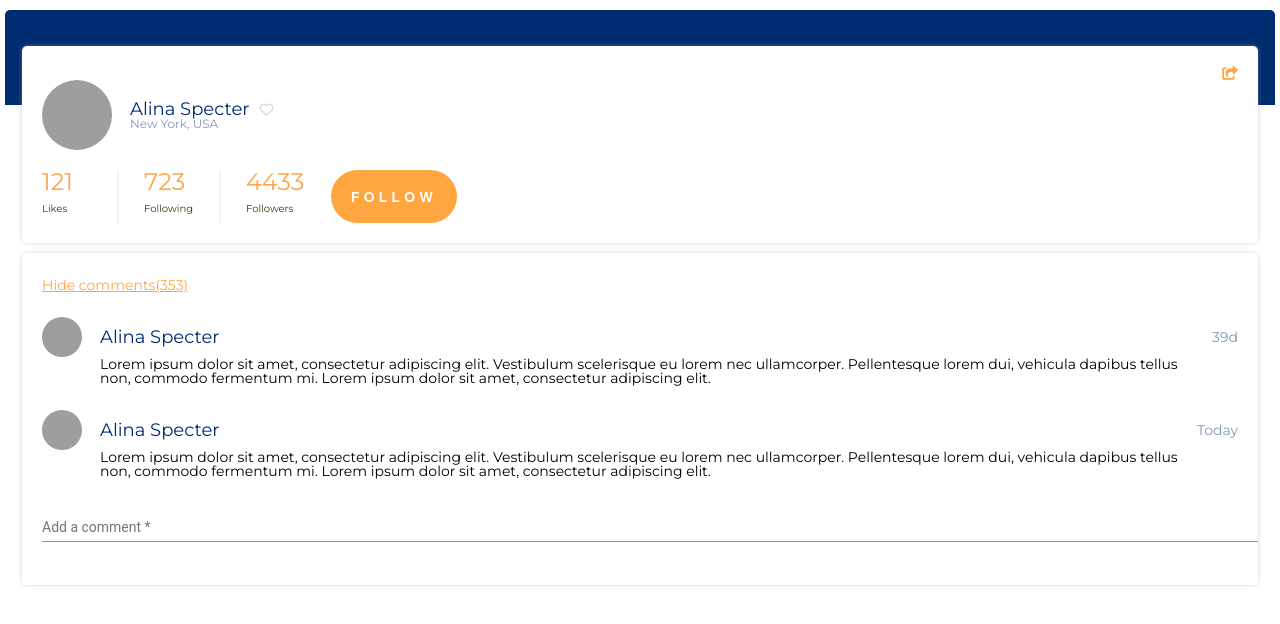
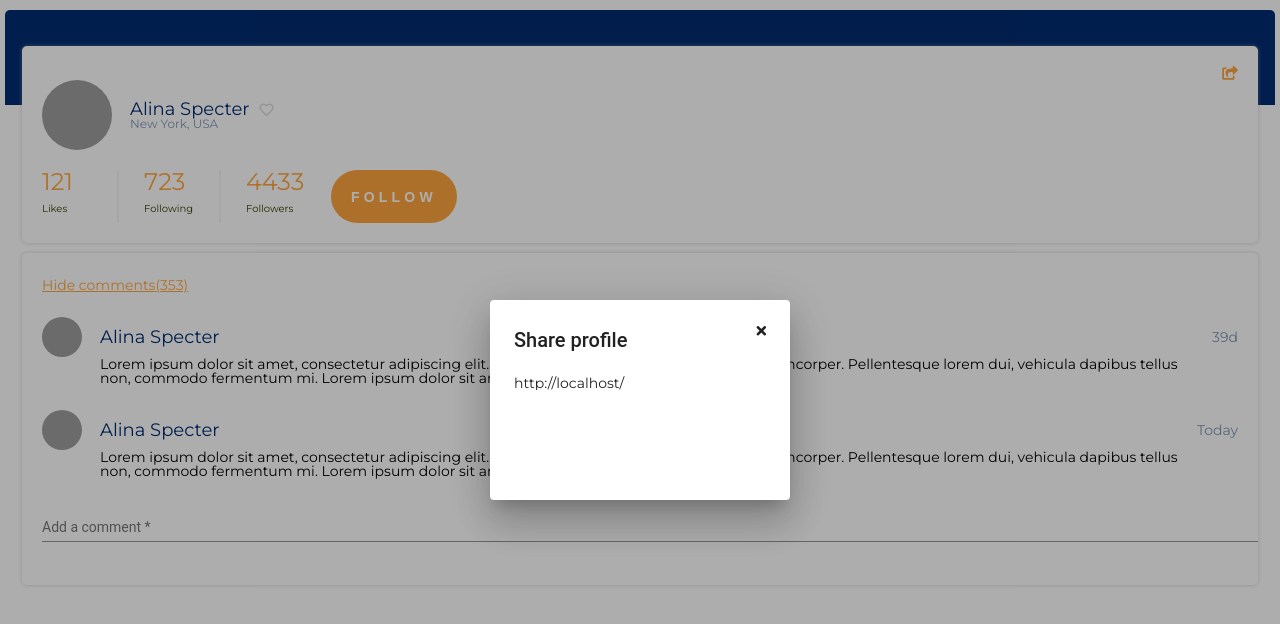
Before and after one commit to kszatkowski/user-profile, an Angular app: page / in a window 1280 px wide. Both pictures are taken after a click on the icon 640 px from the left and 73 px from the top of the page. Shown: the top 624 px of the page. Built offline with nearby package versions, Linux system fonts and the light colour scheme; grey boxes are pictures that could not be loaded.

Commit message:
Implemented share profile dialog using angular material dialog

```diff
--- a/src/app/app.module.ts
+++ b/src/app/app.module.ts
@@ -3,6 +3,7 @@ import { NgModule } from '@angular/core';
 import { HttpClientModule } from '@angular/common/http';
 import { BrowserAnimationsModule } from '@angular/platform-browser/animations';
 import { MatInputModule } from '@angular/material/input';
+import { MatDialogModule } from '@angular/material/dialog';
 import { FormsModule, ReactiveFormsModule } from '@angular/forms';
 
 import { AppComponent } from './app.component';
@@ -13,6 +14,7 @@ import { StatistcsItemComponent } from './components/statistics/statistcs-item/s
 import { UserProfileCommentsComponent } from './components/user-profile-comments/user-profile-comments.component';
 import { CommentComponent } from './components/user-profile-comments/comment/comment.component';
 import { DayDifferencePipe } from './pipes/day-difference.pipe';
+import { ShareProfileDialogComponent } from './components/share-profile-dialog/share-profile-dialog.component';
 
 @NgModule({
 	declarations: [
@@ -23,17 +25,20 @@ import { DayDifferencePipe } from './pipes/day-difference.pipe';
 		StatistcsItemComponent,
 		UserProfileCommentsComponent,
 		CommentComponent,
-		DayDifferencePipe
+		DayDifferencePipe,
+		ShareProfileDialogComponent
 	],
 	imports: [
 		BrowserModule,
 		HttpClientModule,
 		BrowserAnimationsModule,
 		MatInputModule,
+		MatDialogModule,
 		FormsModule,
 		ReactiveFormsModule
 	],
 	providers: [],
-	bootstrap: [AppComponent]
+	bootstrap: [AppComponent],
+	entryComponents: [ShareProfileDialogComponent]
 })
 export class AppModule { }
--- /dev/null
+++ b/src/app/components/share-profile-dialog/share-profile-dialog.component.html
@@ -0,0 +1,3 @@
+<h2 mat-dialog-title>Share profile</h2>
+<i class="fas fa-times" (click)="close()"></i>
+<mat-dialog-content>{{profileUrl}}</mat-dialog-content>
--- /dev/null
+++ b/src/app/components/share-profile-dialog/share-profile-dialog.component.scss
@@ -0,0 +1,13 @@
+.mat-dialog-title {
+	display: inline;
+}
+
+i {
+	float: right;
+	cursor: pointer;
+}
+
+.mat-dialog-content {
+	margin-top: 20px;
+	overflow: hidden;
+}
--- /dev/null
+++ b/src/app/components/share-profile-dialog/share-profile-dialog.component.ts
@@ -0,0 +1,21 @@
+import { Component, OnInit } from '@angular/core';
+import { MatDialogRef } from '@angular/material/dialog';
+
+@Component({
+	selector: 'app-share-profile-dialog',
+	templateUrl: './share-profile-dialog.component.html',
+	styleUrls: ['./share-profile-dialog.component.scss']
+})
+export class ShareProfileDialogComponent implements OnInit {
+
+	profileUrl: string;
+	constructor(private dialogRef: MatDialogRef<ShareProfileDialogComponent>) { }
+
+	ngOnInit() {
+		this.profileUrl = window.location.href;
+	}
+
+	close(): void {
+		this.dialogRef.close();
+	}
+}
--- a/src/app/components/user-profile-header/user-profile-header.component.html
+++ b/src/app/components/user-profile-header/user-profile-header.component.html
@@ -1,5 +1,5 @@
 <div class="user-profile-header">
-	<i class="fas fa-share-square"></i>
+	<i class="fas fa-share-square" (click)="shareProfile()"></i>
 	<app-display-name [imgWidth]="70" [imgHeight]="70" fullName="Alina Specter" city="New York, USA" (likeClicked)="incrementLikeCount()"></app-display-name>
 	<app-statistics [likes]="userProfileData?.likes" [following]="userProfileData?.following" [followers]="userProfileData?.followers"></app-statistics>
 </div>
--- a/src/app/components/user-profile-header/user-profile-header.component.ts
+++ b/src/app/components/user-profile-header/user-profile-header.component.ts
@@ -1,5 +1,7 @@
 import { Component, Input } from '@angular/core';
 import { IUserProfileData } from '../../services/user-profile.service';
+import { MatDialog, MatDialogConfig } from '@angular/material/dialog';
+import { ShareProfileDialogComponent } from '../share-profile-dialog/share-profile-dialog.component';
 
 @Component({
 	selector: 'app-user-profile-header',
@@ -10,7 +12,25 @@ export class UserProfileHeaderComponent {
 
 	@Input() userProfileData: IUserProfileData;
 
+	get dialogConfig(): MatDialogConfig {
+		const dialogConfig = new MatDialogConfig();
+		dialogConfig.disableClose = true;
+		dialogConfig.autoFocus = true;
+		dialogConfig.disableClose = false;
+		dialogConfig.minHeight = '200px';
+		dialogConfig.minWidth = '300px';
+
+		return dialogConfig;
+	}
+
+	constructor(private dialog: MatDialog) {
+	}
+
 	incrementLikeCount(): void {
 		this.userProfileData.likes++;
 	}
+
+	shareProfile(): void {
+		this.dialog.open(ShareProfileDialogComponent, this.dialogConfig)
+	}
 }
```
Also changed, not shown: 1 other file (tests, documents, lock files or other folders).
